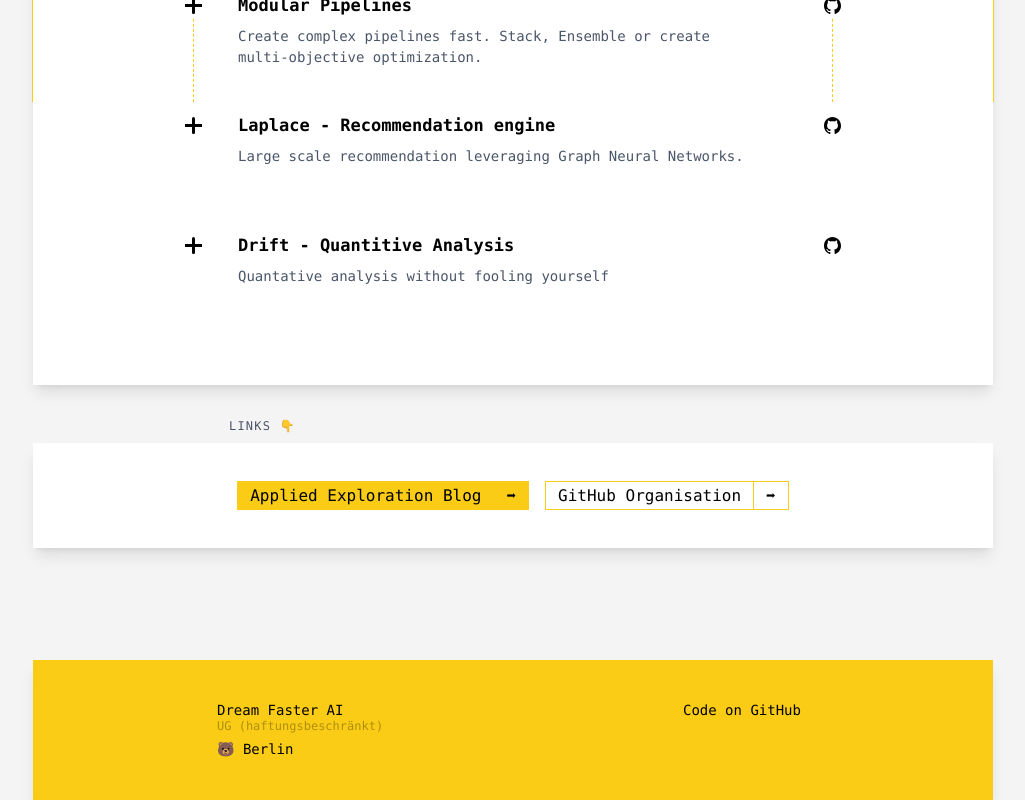
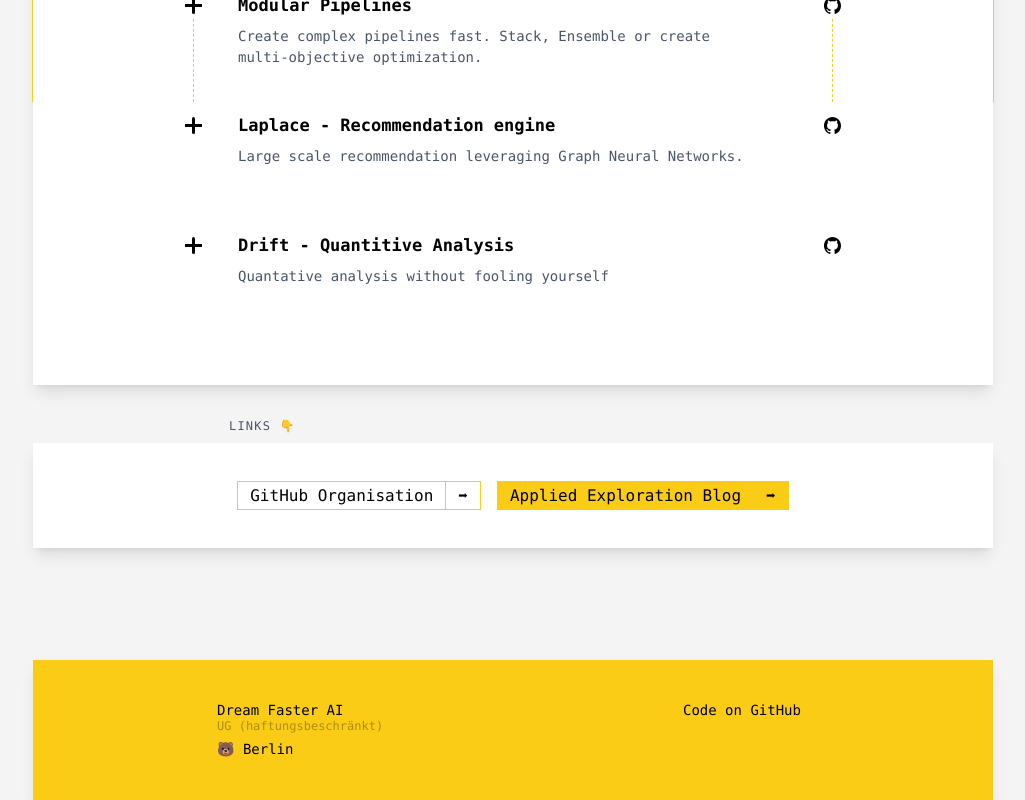
Before and after one commit to dream-faster/dream-faster-landing, a Next.js app: page / in a window 1280 px wide. Shown: the part 698-1498 px from the top of the page, without its empty margins (127-1152 px from the left). Built offline with nearby package versions, Linux system fonts and the light colour scheme.

Commit message:
chore: Order of links.

```diff
--- a/src/pages/index.tsx
+++ b/src/pages/index.tsx
@@ -33,15 +33,15 @@
       <OneSection title="links 👇">
         <div>
           <MajorButton
+            text="GitHub Organisation"
+            link="https://github.com/applied-exploration"
+            external
+          />
+          <MajorButton
             text="Applied Exploration Blog"
             link="https://www.appliedexploration.com/"
             external
             primary
-          />
-          <MajorButton
-            text="GitHub Organisation"
-            link="https://github.com/applied-exploration"
-            external
           />
           {/* <MajorButton sibling external />
           <MajorButton sibling external /> */}
```
